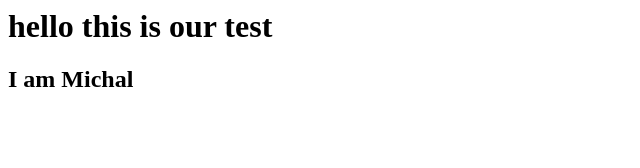
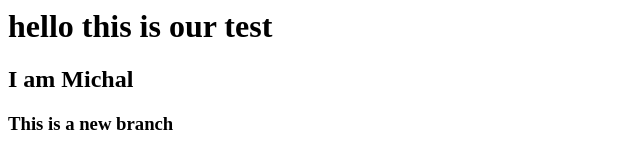
Before and after one commit to chanablum1/git_test, a plain HTML site: page index.html in a window 1280 px wide. Shown: the whole page, without its empty margins (0-640 px from the left). Drawn offline with Linux system fonts and the light colour scheme.

Commit message:
update 2

```diff
--- a/index.html
+++ b/index.html
@@ -1,5 +1,6 @@
 <html>
 <h1>hello this is our test</h1>
 <h2>I am Michal</h2>
+<h3>This is a new branch</h3>
 
 </html>
```
